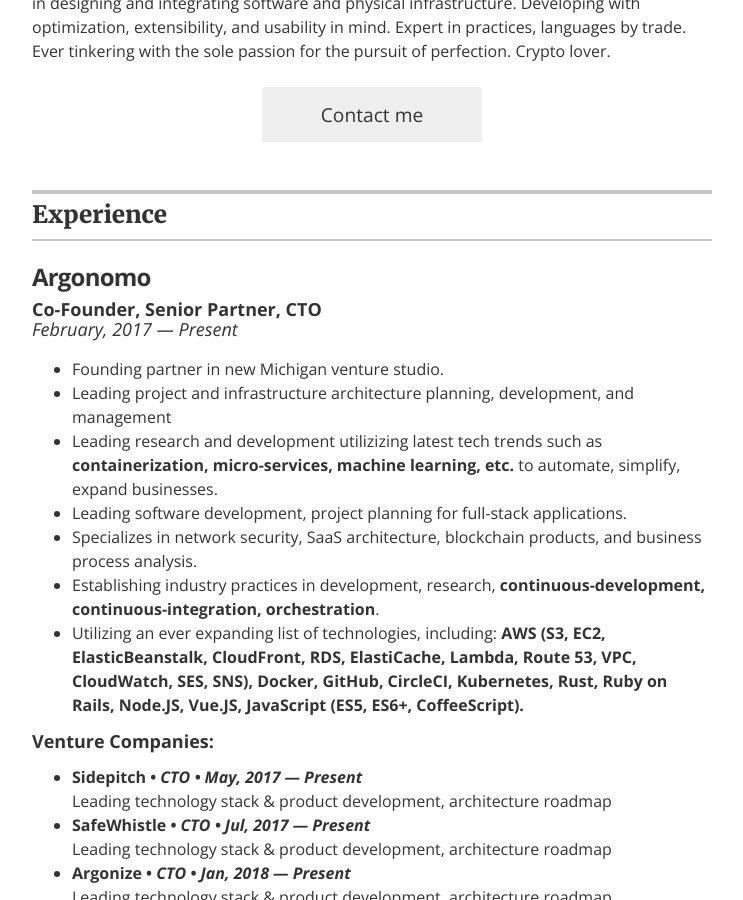
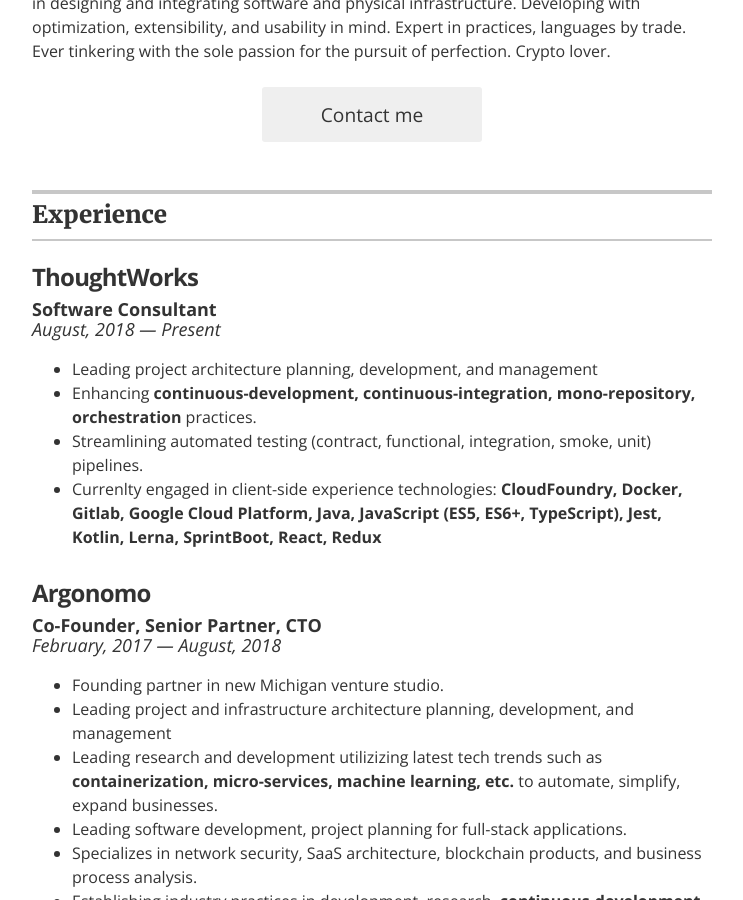
Before and after one commit to bryanculver/bryanculver.github.io, a Jekyll site: the page built from resume.html, in a window 1280 px wide and 900 px high, scrolled down 445 px. Shown: the whole window, without its empty margins (268-1011 px from the left). Built offline with Jekyll 4.4.1, drawn with Linux system fonts in a browser that asks for light colours.

```diff
--- a/_layouts/resume.html
+++ b/_layouts/resume.html
@@ -64,8 +64,21 @@
 
         <!-- Duplicate these resume-item elements and edit accordingly for each job you want to add here -->
         <div class="resume-item" itemscope itemprop="worksFor" itemtype="//schema.org/Organization">
+          <h3 class="resume-item-title" itemprop="name">ThoughtWorks</h3>
+          <h4 class="resume-item-details" itemprop="description">Software Consultant <br /><span>August, 2018 &mdash; Present</span></h4>
+          <ul class="resume-item-list">
+            <li>Leading project architecture planning, development, and management</li>
+            <li>Enhancing <strong>continuous-development, continuous-integration, mono-repository, orchestration</strong> practices.</li>
+            <li>Streamlining automated testing (contract, functional, integration, smoke, unit) pipelines.</li>
+            <li>Currenlty engaged in client-side experience technologies: <strong>CloudFoundry, Docker, Gitlab, Google Cloud Platform, Java, JavaScript (ES5, ES6+, TypeScript), Jest, Kotlin, Lerna, SprintBoot, React, Redux</strong></li>
+          </ul>
+
+        </div><!-- end of resume-item -->
+
+        <!-- Duplicate these resume-item elements and edit accordingly for each job you want to add here -->
+        <div class="resume-item" itemscope itemprop="worksFor" itemtype="//schema.org/Organization">
           <h3 class="resume-item-title" itemprop="name">Argonomo</h3>
-          <h4 class="resume-item-details" itemprop="description">Co-Founder, Senior Partner, CTO <br /><span>February, 2017 &mdash; Present</span></h4>
+          <h4 class="resume-item-details" itemprop="description">Co-Founder, Senior Partner, CTO <br /><span>February, 2017 &mdash; August, 2018</span></h4>
           <ul class="resume-item-list">
             <li>Founding partner in new Michigan venture studio.</li>
             <li>Leading project and infrastructure architecture planning, development, and management</li>
--- a/index.html
+++ b/index.html
@@ -11,14 +11,16 @@ last_modified_at: 2018-03-14T12:00:00Z
   <strong><svg xmlns="http://www.w3.org/2000/svg" viewBox="0 0 448 512" class="icon"><path d="M267.429 488.563C262.286 507.573 242.858 512 224 512c-18.857 0-38.286-4.427-43.428-23.437C172.927 460.134 160 388.898 160 355.75c0-35.156 31.142-43.75 64-43.75s64 8.594 64 43.75c0 32.949-12.871 104.179-20.571 132.813zM156.867 288.554c-18.693-18.308-29.958-44.173-28.784-72.599 2.054-49.724 42.395-89.956 92.124-91.881C274.862 121.958 320 165.807 320 220c0 26.827-11.064 51.116-28.866 68.552-2.675 2.62-2.401 6.986.628 9.187 9.312 6.765 16.46 15.343 21.234 25.363 1.741 3.654 6.497 4.66 9.449 1.891 28.826-27.043 46.553-65.783 45.511-108.565-1.855-76.206-63.595-138.208-139.793-140.369C146.869 73.753 80 139.215 80 220c0 41.361 17.532 78.7 45.55 104.989 2.953 2.771 7.711 1.77 9.453-1.887 4.774-10.021 11.923-18.598 21.235-25.363 3.029-2.2 3.304-6.566.629-9.185zM224 0C100.204 0 0 100.185 0 224c0 89.992 52.602 165.647 125.739 201.408 4.333 2.118 9.267-1.544 8.535-6.31-2.382-15.512-4.342-30.946-5.406-44.339-.146-1.836-1.149-3.486-2.678-4.512-47.4-31.806-78.564-86.016-78.187-147.347.592-96.237 79.29-174.648 175.529-174.899C320.793 47.747 400 126.797 400 224c0 61.932-32.158 116.49-80.65 147.867-.999 14.037-3.069 30.588-5.624 47.23-.732 4.767 4.203 8.429 8.535 6.31C395.227 389.727 448 314.187 448 224 448 100.205 347.815 0 224 0zm0 160c-35.346 0-64 28.654-64 64s28.654 64 64 64 64-28.654 64-64-28.654-64-64-64z"/></svg>
   Current Podcasts:</strong>
 
+  <a href="http://atp.fm/" target="_blank">Accidental Tech Podcast</a>,
   <a href="http://5by5.tv/b2w" target="_blank">Back to Work</a>,
   <a href="https://medium.com/conversations-with-tyler" target="_blank">Conversations with Tyler</a>,
-  <a href="http://dobyfriday.com/" target="_blank">Do By Friday</a>
+  <a href="http://dobyfriday.com/" target="_blank">Do By Friday</a>,
+  <a href="https://www.relay.fm/rd" target="_blank">Reconcilable Differences</a>
 </p>
 <p>
   <strong><svg xmlns="http://www.w3.org/2000/svg" viewBox="0 0 576 512" class="icon"><path d="M542.22 32.05c-54.8 3.11-163.72 14.43-230.96 55.59-4.64 2.84-7.27 7.89-7.27 13.17v363.87c0 11.55 12.63 18.85 23.28 13.49 69.18-34.82 169.23-44.32 218.7-46.92 16.89-.89 30.02-14.43 30.02-30.66V62.75c.01-17.71-15.35-31.74-33.77-30.7zM264.73 87.64C197.5 46.48 88.58 35.17 33.78 32.05 15.36 31.01 0 45.04 0 62.75V400.6c0 16.24 13.13 29.78 30.02 30.66 49.49 2.6 149.59 12.11 218.77 46.95 10.62 5.35 23.21-1.94 23.21-13.46V100.63c0-5.29-2.62-10.14-7.27-12.99z"/></svg>
   Current Books:</strong>
 
   <a href="https://amzn.to/2LpR4DN" target="_blank">The Great Stagnation</a>,
-  <a href="https://amzn.to/2NuHahF" target="_blank">The Personal MBA: Master the Art of Business</a>
+  <a href="https://amzn.to/2H6jfXI" target="_blank">The Site Reliability Workbook</a>
 </p>
```
